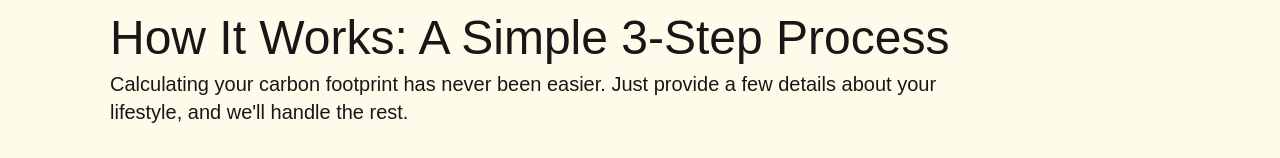
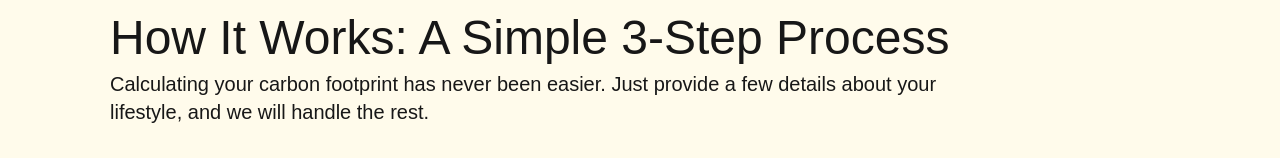
Before and after one commit to TheVideoFelix/Carbon-Footprint, a Next.js app: page / in a window 1280 px wide. Shown: the part 642-800 px from the top of the page. Built offline with nearby package versions, Linux system fonts and the light colour scheme.

Commit message:
refactor(src/app): fix we’ll error

```diff
--- a/src/app/(main)/(public)/page.tsx
+++ b/src/app/(main)/(public)/page.tsx
@@ -55,7 +55,7 @@ export default function Home() {
 
                     <p className="text-xl mt-2 max-w-4xl">
                         Calculating your carbon footprint has never been easier. Just provide a few details about your
-                        lifestyle, and we'll handle the rest.
+                        lifestyle, and we will handle the rest.
                     </p>
 
                     <div className="flex flex-col gap-10 mt-10">
```
